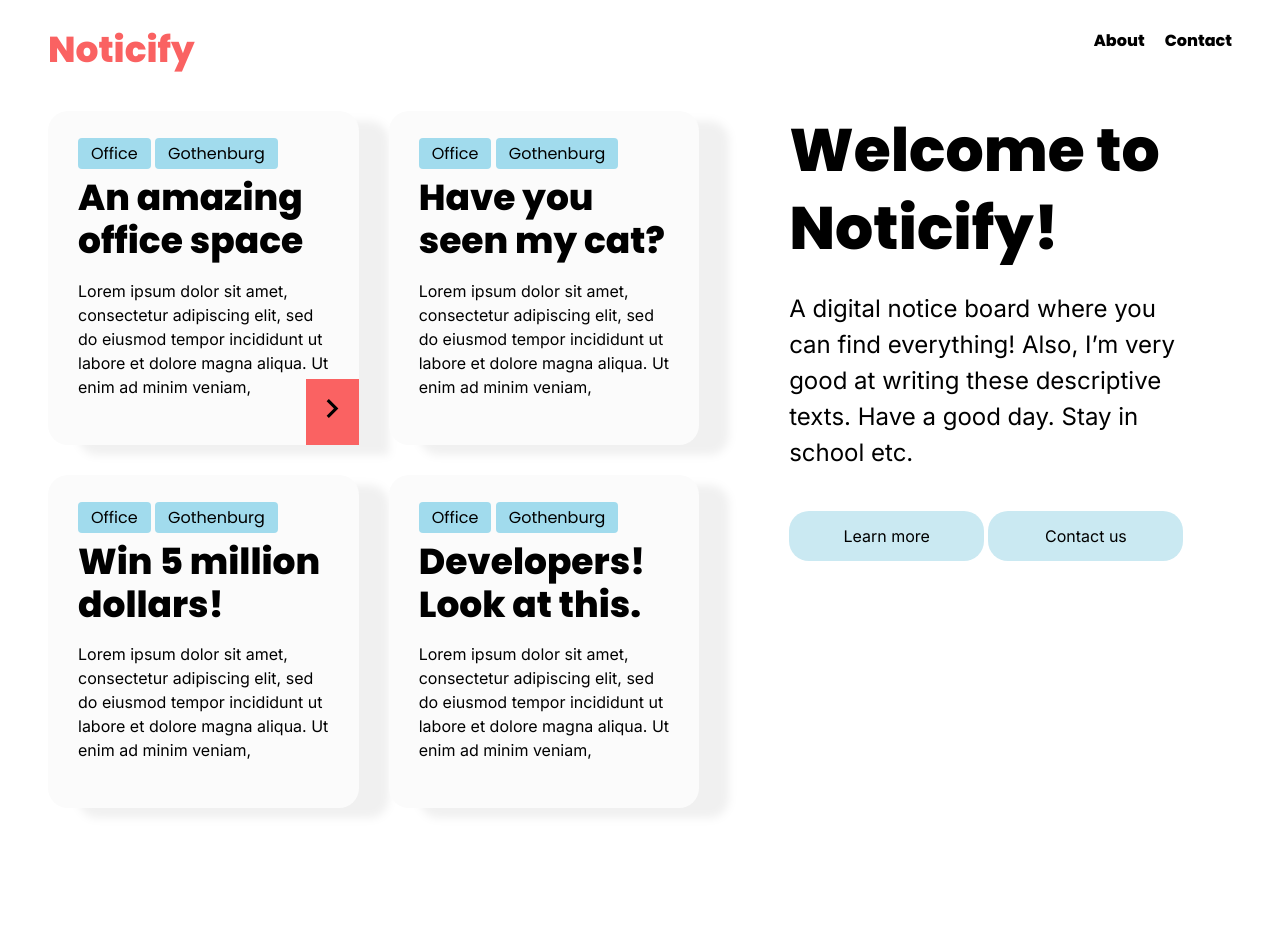
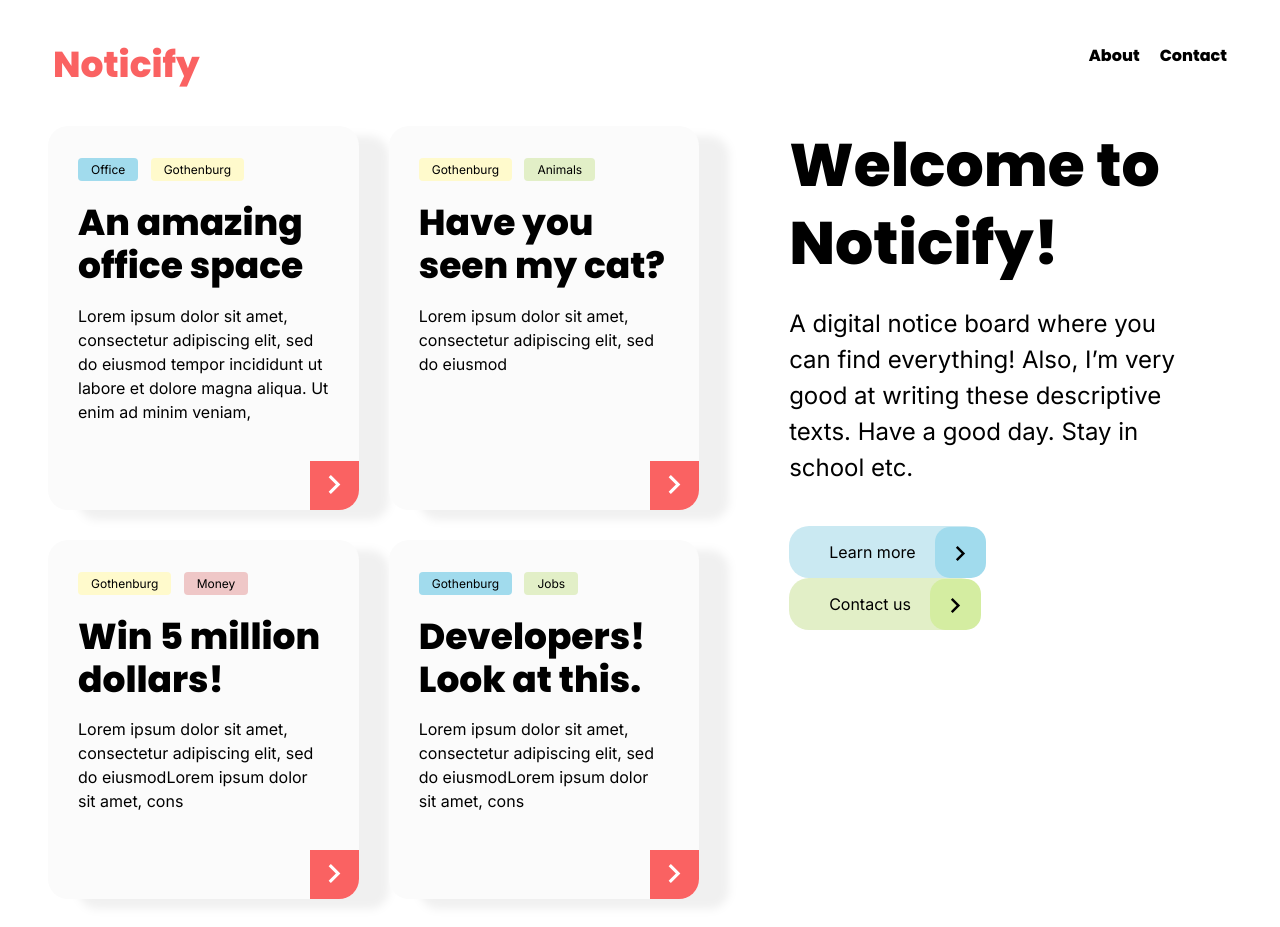
Before and after one commit to hugosandsjo/noticify, a plain HTML site: page index.html in a window 1280 px wide. Before the commit the page ends 836 px from the top, so only its background shows below. Drawn offline with Linux system fonts and the light colour scheme.

Commit message:
Third commit

```diff
--- a/index.html
+++ b/index.html
@@ -25,42 +25,57 @@
             <div class="item">
                 <div class="buttons-container">
                     <div class="button">Office</div>
-                    <div class="button">Gothenburg</div>
+                    <div class="button button-yellow">Gothenburg</div>
                 </div>
                 <h2>An amazing office space</h2>
                 <p class="paragraph-small">Lorem ipsum dolor sit amet, consectetur adipiscing elit, sed do eiusmod tempor incididunt ut labore et dolore magna aliqua. Ut enim ad minim veniam,</p>
-                <div class="logo-container">
-                <svg width="13" height="19" viewBox="0 0 13 19" fill="none" xmlns="http://www.w3.org/2000/svg">
-                    <path d="M2.85833 0L0.641663 2.21667L7.925 9.5L0.641663 16.7833L2.85833 19L12.3583 9.5L2.85833 0Z" fill="#000"/>
+                <div class="arrow-container">
+                <svg width="19" height="19" viewBox="0 0 13 19" fill="none" xmlns="http://www.w3.org/2000/svg">
+                    <path d="M2.85833 0L0.641663 2.21667L7.925 9.5L0.641663 16.7833L2.85833 19L12.3583 9.5L2.85833 0Z" fill="#fff"/>
                     </svg>
                 </div>
             </div>
 
             <div class="item">
                 <div class="buttons-container">
-                    <div class="button">Office</div>
-                    <div class="button">Gothenburg</div>
+                    <div class="button button-yellow"">Gothenburg</div>
+                    <div class="button button-green">Animals</div>
                 </div>
                 <h2>Have you seen my cat?</h2>
-                <p class="paragraph-small">Lorem ipsum dolor sit amet, consectetur adipiscing elit, sed do eiusmod tempor incididunt ut labore et dolore magna aliqua. Ut enim ad minim veniam,</p>
+                <p class="paragraph-small">Lorem ipsum dolor sit amet, consectetur adipiscing elit, sed do eiusmod</p>
+                <div class="arrow-container">
+                    <svg width="19" height="19" viewBox="0 0 13 19" fill="none" xmlns="http://www.w3.org/2000/svg">
+                        <path d="M2.85833 0L0.641663 2.21667L7.925 9.5L0.641663 16.7833L2.85833 19L12.3583 9.5L2.85833 0Z" fill="#fff"/>
+                        </svg>
+                    </div>
             </div>
 
             <div class="item">
                 <div class="buttons-container">
-                    <div class="button">Office</div>
-                    <div class="button">Gothenburg</div>
+                    <div class="button button-yellow">Gothenburg</div>
+                    <div class="button button-red">Money</div>
                 </div>
                 <h2>Win 5 million dollars!</h2>
-                <p class="paragraph-small">Lorem ipsum dolor sit amet, consectetur adipiscing elit, sed do eiusmod tempor incididunt ut labore et dolore magna aliqua. Ut enim ad minim veniam,</p>
+                <p class="paragraph-small">Lorem ipsum dolor sit amet, consectetur adipiscing elit, sed do eiusmodLorem ipsum dolor sit amet, cons</p>
+                <div class="arrow-container">
+                    <svg width="19" height="19" viewBox="0 0 13 19" fill="none" xmlns="http://www.w3.org/2000/svg">
+                        <path d="M2.85833 0L0.641663 2.21667L7.925 9.5L0.641663 16.7833L2.85833 19L12.3583 9.5L2.85833 0Z" fill="#fff"/>
+                        </svg>
+                    </div>
             </div>
 
             <div class="item">
                 <div class="buttons-container">
-                    <div class="button">Office</div>
                     <div class="button">Gothenburg</div>
+                    <div class="button button-green">Jobs</div>
                 </div>
                 <h2>Developers! Look at this.</h2>
-                <p class="paragraph-small">Lorem ipsum dolor sit amet, consectetur adipiscing elit, sed do eiusmod tempor incididunt ut labore et dolore magna aliqua. Ut enim ad minim veniam,</p>
+                <p class="paragraph-small">Lorem ipsum dolor sit amet, consectetur adipiscing elit, sed do eiusmodLorem ipsum dolor sit amet, cons</p>
+                <div class="arrow-container">
+                    <svg width="19" height="19" viewBox="0 0 13 19" fill="none" xmlns="http://www.w3.org/2000/svg">
+                        <path d="M2.85833 0L0.641663 2.21667L7.925 9.5L0.641663 16.7833L2.85833 19L12.3583 9.5L2.85833 0Z" fill="#fff"/>
+                        </svg>
+                    </div>
             </div>
 
         </div>
@@ -68,8 +83,21 @@
         <div class="main-right">
             <h1>Welcome to Noticify!</h1>
             <p>A digital notice board where you can find everything! Also, I’m very good at writing these descriptive texts. Have a good day. Stay in school etc.</p>
-            <button class="button-large">Learn more</button>
-            <button class="button-large">Contact us</button>
+            <button class="button-large">Learn more
+                <div class="large-button-blue">
+                    <svg width="15" height="15" viewBox="0 0 13 19" fill="none" xmlns="http://www.w3.org/2000/svg">
+                        <path d="M2.85833 0L0.641663 2.21667L7.925 9.5L0.641663 16.7833L2.85833 19L12.3583 9.5L2.85833 0Z" fill="#000"/>
+                        </svg>
+                </div>
+            </button>
+
+            <button class="button-large button-green">Contact us
+                <div class="large-button-green">
+                    <svg width="15" height="15" viewBox="0 0 13 19" fill="none" xmlns="http://www.w3.org/2000/svg">
+                        <path d="M2.85833 0L0.641663 2.21667L7.925 9.5L0.641663 16.7833L2.85833 19L12.3583 9.5L2.85833 0Z" fill="#000"/>
+                        </svg>
+                </div>
+            </button>
 
         </div>
 
--- a/styles.css
+++ b/styles.css
@@ -16,14 +16,14 @@
 
   body {
     font-family: 'Poppins', sans-serif;
-    padding: 0 40px 0 40px;
+    padding: 15px 40px 0 40px;
 
   }
 
   header {
     display: flex;
     justify-content: space-between;
-    padding: 20px 0 0 0;
+    padding: 20px 5px 0 5px;
     margin: 0 0 40px 0;
   }
 
@@ -90,15 +90,17 @@
     width: 47%;
     margin: 0 0 0 0;
     padding: 30px;
+    position: relative;
   }
 
   .paragraph-small {
     font-size: 16px;
     line-height: 24px;
+    padding-bottom: 40px;
   }
 
   .buttons-container {
-    margin-bottom: 10px;
+    margin-bottom: 20px;
   }
 
   .button {
@@ -106,28 +108,63 @@
     border-radius: 4px;
     padding: 4px 13px 4px 13px;
     display: inline;
+    font-family: 'Inter', sans-serif;
+    font-size: 12px;
+    font-weight: 400;
+    margin: 0 8px 0 0;
   }
 
   .button-large {
     background-color: rgba(202, 233, 242, 1);
-    width: 195px;
-    height: 50px;
+    padding: 18px 70px 18px 40px;
     border-radius: 20px;
     display: inline-block;
     border: none;
     font-family: 'Inter', sans-serif;
     font-size: 16px;
     line-height: 16px;
+    margin-right: 15px;
+    position: relative;
   }
 
   .main-right > p {
     margin-bottom: 40px;
+    max-width: 480px;
   }
 
-  .logo-container {
-    padding: 20px 20px 20px 20px;
+  .arrow-container {
+    padding: 14px 15px 9px 15px;
     position: absolute;
     right: 0px;
     bottom: 0px;
     background-color: var(--red);
+    border-radius: 0 0 20px 0;
   }
+
+  .button-yellow {
+    background-color: var(--yellow);
+  }
+
+  .button-green {
+    background-color: var(--green);
+  }
+
+  .button-red {
+    background-color: var(--pink);
+  }
+
+  .button-large > div {
+    position: absolute;
+    border-radius: 15px;
+    padding: 19px 18px 15px 18px;
+    right: 0px;
+    bottom: 0px;
+  }
+
+  .large-button-green {
+    background-color: var(--green-solid);
+  }
+
+  .large-button-blue {
+    background-color: var(--blue-solid);
+  }
```
